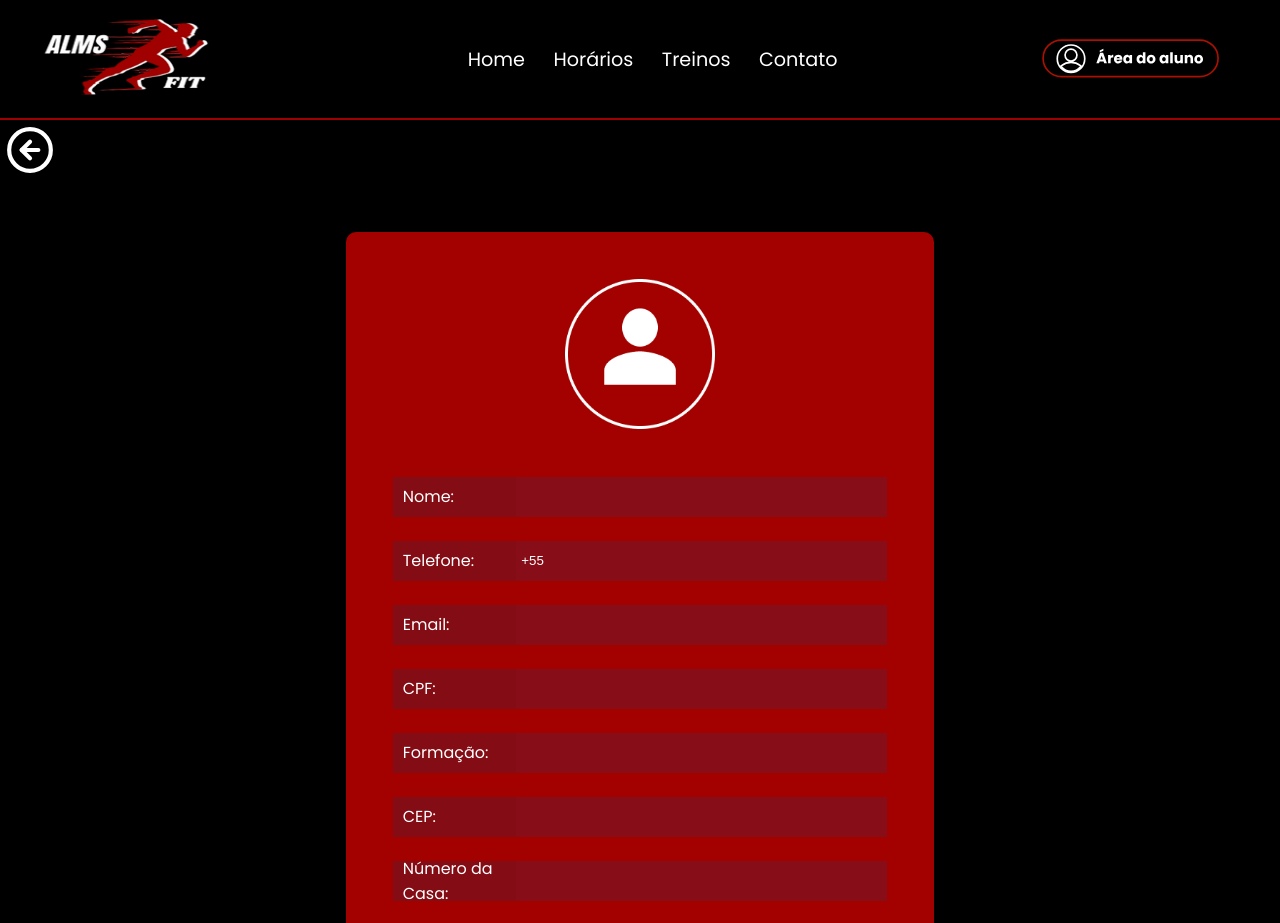
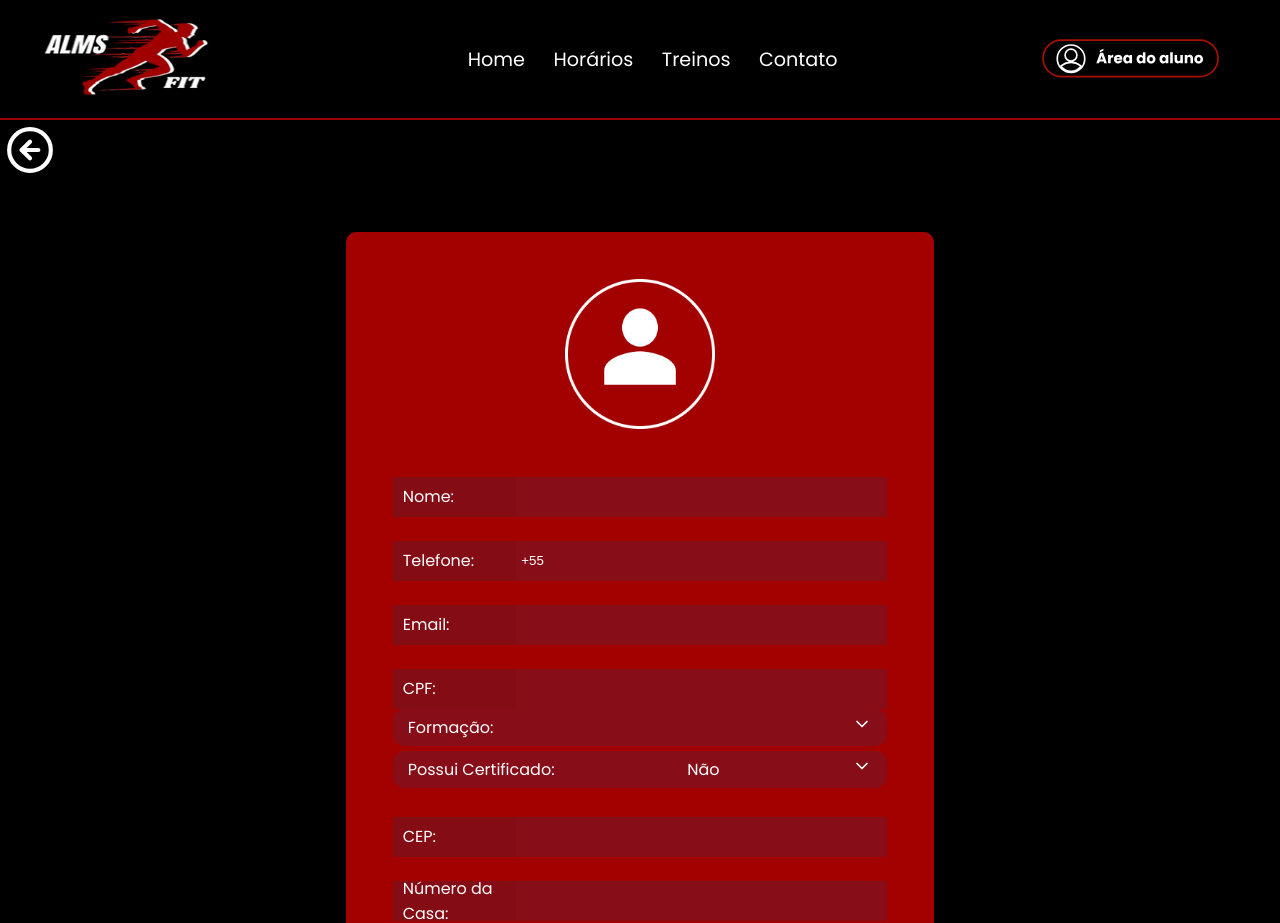
Before and after one commit to Anacaroline16/Fabrica-de-Software, a Next.js app in the folder almsfit/: page /TELAS/cadastro_funcionario in a window 1280 px wide. Shown: the top 923 px of the page. Built offline with nearby package versions, Linux system fonts and the light colour scheme.

Commit message:
tentando

```diff
--- a/almsfit/src/app/TELAS/cadastro_funcionario/page.js
+++ b/almsfit/src/app/TELAS/cadastro_funcionario/page.js
@@ -76,7 +76,7 @@ export default function CadastrarFuncionario() {
     const [password, setPassword] = useState("");
     const [nome, setNome] = useState("");
     const [formacao, setFormacao] = useState("");
-    const [formacoesDisponiveis, setFormacoesDisponiveis] = useState([]);
+    const [certificado, setCertificado] = useState("Não");
     const [email, setEmail] = useState("");
     const [confirmPassword, setConfirmPassword] = useState("");
     const [showPassword, setShowPassword] = useState(false);
@@ -177,12 +177,12 @@ export default function CadastrarFuncionario() {
         formData.append("numeroCasa", numeroCasa);
         formData.append("complemento", complemento);
         formData.append("formacao", formacao);
+        formData.append("certificado", certificado === "Sim");
 
         let dataAtual = new Date();
         let anoAtual = dataAtual.getUTCFullYear();
         let mesAtual = dataAtual.getUTCMonth() + 1;
         let diaAtual = dataAtual.getUTCDate();
-
         let mesRecebido = parseInt(mesNumero);
 
         let anoNascimentoMinimo = anoAtual - 18;
@@ -233,40 +233,18 @@ export default function CadastrarFuncionario() {
                         <div className={styles.imagemUsuario}>
                             <Image src={'/images/iconeUsuarioAnonimo.png'} width={150} height={150} alt="IconeUsuarioAnonimo" />
                         </div>
-                        <div className={styles.inputPrimeiroCampo}>
-                            <label>Nome:</label>
-                            <input type="text" onChange={(e) => setNome(e.target.value)} required />
-                        </div>
-                        <div className={styles.inputPrimeiroCampo}>
-                            <label>Telefone:</label>
-                            <input type="text" value={telefone} onChange={handletelefoneChange} maxLength={19} required />
-                        </div>
-                        <div className={styles.inputPrimeiroCampo}>
-                            <label>Email:</label>
-                            <input type="email" onChange={(e) => setEmail(e.target.value)} required />
-                        </div>
-                        <div className={styles.inputPrimeiroCampo}>
-                            <label>CPF:</label>
-                            <input type="text" value={cpf} onChange={handleCpfChange} maxLength={14} required />
-                        </div>
+                        <div className={styles.inputPrimeiroCampo}><label>Nome:</label><input type="text" onChange={(e) => setNome(e.target.value)} required /></div>
+                        <div className={styles.inputPrimeiroCampo}><label>Telefone:</label><input type="text" value={telefone} onChange={handletelefoneChange} maxLength={19} required /></div>
+                        <div className={styles.inputPrimeiroCampo}><label>Email:</label><input type="email" onChange={(e) => setEmail(e.target.value)} required /></div>
+                        <div className={styles.inputPrimeiroCampo}><label>CPF:</label><input type="text" value={cpf} onChange={handleCpfChange} maxLength={14} required /></div>
                         {cpfMessage && <p className={styles.mensagemCpf}>{cpfMessage}</p>}
-                        <div className={styles.inputPrimeiroCampo}>
-                            <label>Formação:</label>
-                            <input type="text" onChange={(e) => setFormacao(e.target.value)} required />
-                        </div>
-                        <div className={styles.inputPrimeiroCampo}>
-                            <label>CEP:</label>
-                            <input type="text" value={cep} onChange={(e) => setCep(e.target.value)} required />
-                        </div>
-                        <div className={styles.inputPrimeiroCampo}>
-                            <label>Número da Casa:</label>
-                            <input type="text" value={numeroCasa} onChange={(e) => setNumeroCasa(e.target.value)} required />
-                        </div>
-                        <div className={styles.inputPrimeiroCampo}>
-                            <label>Complemento:</label>
-                            <input type="text" value={complemento} onChange={(e) => setComplemento(e.target.value)} />
-                        </div>
+                        <Dropdown label="Formação" valorSelecionado={formacao} opcoes={["Educação Física", "Fisioterapia", "Personal Trainer", "Nutrição", "Outros"]} aoSelecionar={setFormacao} />
+                        <Dropdown label="Possui Certificado" valorSelecionado={certificado} opcoes={["Sim", "Não"]} aoSelecionar={setCertificado} />
+                        <div className={styles.inputPrimeiroCampo}><label>CEP:</label><input type="text" value={cep} onChange={(e) => setCep(e.target.value)} required /></div>
+                        <div className={styles.inputPrimeiroCampo}><label>Número da Casa:</label><input type="text" value={numeroCasa} onChange={(e) => setNumeroCasa(e.target.value)} required /></div>
+                        <div className={styles.inputPrimeiroCampo}><label>Complemento:</label><input type="text" value={complemento} onChange={(e) => setComplemento(e.target.value)} /></div>
                     </div>
+
                     <div className={styles.campoDropDownNascimento}>
                         <Dropdown label="Dia" valorSelecionado={diaSelecionado} opcoes={diasDisponiveis} aoSelecionar={setDiaSelecionado} />
                         <Dropdown label="Mês" valorSelecionado={mesSelecionado} opcoes={meses.map(m => m.nome)} aoSelecionar={setMesSelecionado} />
@@ -276,19 +254,8 @@ export default function CadastrarFuncionario() {
                     <div className={styles.inputPrimeiroCampoSenha}>
                         <label className={styles.labelCampoSenha}>Criar senha:</label>
                         <div className={styles.containerInputSenha}>
-                            <input
-                                type={showPassword ? "text" : "password"}
-                                value={password}
-                                onChange={(e) => setPassword(e.target.value)}
-                                placeholder="Digite sua senha"
-                                required
-                                className={styles.inputSenha}
-                            />
-                            <button
-                                type="button"
-                                onClick={() => setShowPassword(!showPassword)}
-                                className={styles.botaoMostrarSenha}
-                            >
+                            <input type={showPassword ? "text" : "password"} value={password} onChange={(e) => setPassword(e.target.value)} placeholder="Digite sua senha" required className={styles.inputSenha} />
+                            <button type="button" onClick={() => setShowPassword(!showPassword)} className={styles.botaoMostrarSenha}>
                                 {showPassword ? <Eye size={20} /> : <EyeOff size={20} />}
                             </button>
                         </div>
@@ -299,19 +266,8 @@ export default function CadastrarFuncionario() {
                     <div className={styles.inputPrimeiroCampoSenha}>
                         <label className={styles.labelCampoSenha}>Confirmar senha:</label>
                         <div className={styles.containerInputSenha}>
-                            <input
-                                type={showPasswordConfirmar ? "text" : "password"}
-                                value={confirmPassword}
-                                onChange={(e) => setConfirmPassword(e.target.value)}
-                                placeholder="Confirme sua senha"
-                                required
-                                className={styles.inputSenha}
-                            />
-                            <button
-                                type="button"
-                                onClick={() => setShowPasswordConfirmar(!showPasswordConfirmar)}
-                                className={styles.botaoMostrarSenha}
-                            >
+                            <input type={showPasswordConfirmar ? "text" : "password"} value={confirmPassword} onChange={(e) => setConfirmPassword(e.target.value)} placeholder="Confirme sua senha" required className={styles.inputSenha} />
+                            <button type="button" onClick={() => setShowPasswordConfirmar(!showPasswordConfirmar)} className={styles.botaoMostrarSenha}>
                                 {showPasswordConfirmar ? <Eye size={20} /> : <EyeOff size={20} />}
                             </button>
                         </div>
@@ -322,6 +278,7 @@ export default function CadastrarFuncionario() {
                     Cadastrar <ChevronRight size={20} className={styles.setaBotao} />
                 </button>
             </form>
+
             {caixaAberta && (
                 <div className={styles.overlay}>
                     <div className={styles.modal}>
@@ -331,7 +288,7 @@ export default function CadastrarFuncionario() {
                         </Link>
                         <div className={styles.div}>
                             <h2 className={styles.frasebotao}>CADASTRO FINALIZADO!</h2>
-                            <Image src="/assets/cadastroFinalizado.png" width="60" height="60" alt="Seta voltar" className={styles.finalizado} />
+                            <Image src="/assets/cadastroFinalizado.png" width="60" height="60" alt="Cadastro finalizado" className={styles.finalizado} />
                         </div>
                     </div>
                 </div>
```
